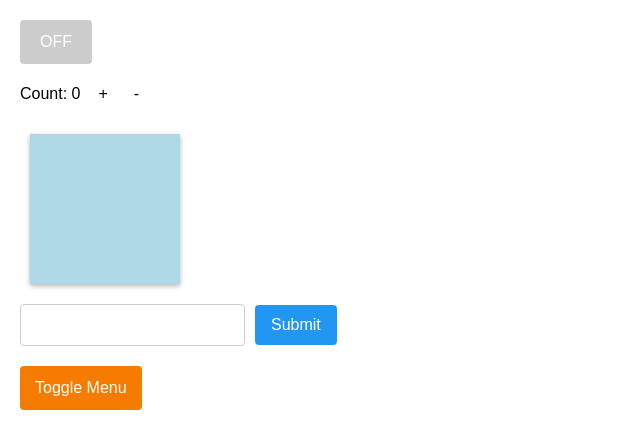
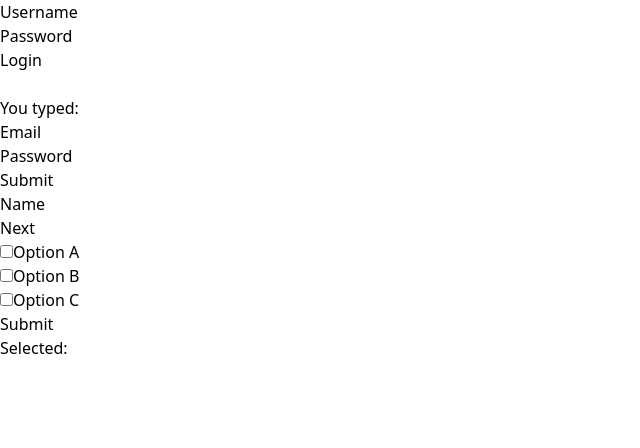
Before and after one commit to Bikaze/Assignement3, a React (Vite) app: page /driver in a window 1280 px wide. Shown: the top 448 px of the page, without its empty margins (0-640 px from the left). Built offline with nearby package versions, Linux system fonts and the light colour scheme.

Commit message:
Started working on the last part of the assignment

```diff
--- /dev/null
+++ b/src/AppSimpleForms.jsx
@@ -0,0 +1,20 @@
+import React from "react";
+import SimpleLoginForm from "./components/SimpleLoginForm";
+import SingleInputForm from "./components/SingleInputForm";
+import ValidatedForm from "./components/ValidatedForm";
+import MultiStepForm from "./components/MultiStepForm";
+import MultiCheckboxForm from "./components/MultiCheckboxForm";
+
+const AppSimpleForms = () => {
+  return (
+    <div>
+      <SimpleLoginForm />
+      <SingleInputForm />
+      <ValidatedForm />
+      <MultiStepForm />
+      <MultiCheckboxForm />
+    </div>
+  );
+};
+
+export default AppSimpleForms;
--- /dev/null
+++ b/src/components/MultiCheckboxForm.jsx
@@ -0,0 +1,40 @@
+import React, { useState } from 'react'
+
+const MultiCheckboxForm = () => {
+  const options = ['Option A', 'Option B', 'Option C']
+  const [selected, setSelected] = useState([])
+
+  const toggleOption = (option) => {
+    if (selected.includes(option)) {
+      setSelected(selected.filter(o => o !== option))
+    } else {
+      setSelected([...selected, option])
+    }
+  }
+
+  const handleSubmit = (e) => {
+    e.preventDefault()
+    console.log('Selected:', selected)
+  }
+
+  return (
+    <form onSubmit={handleSubmit}>
+      {options.map(option => (
+        <div key={option}>
+          <label>
+            <input
+              type="checkbox"
+              checked={selected.includes(option)}
+              onChange={() => toggleOption(option)}
+            />
+            {option}
+          </label>
+        </div>
+      ))}
+      <button type="submit">Submit</button>
+      <p>Selected: {selected.join(', ')}</p>
+    </form>
+  )
+}
+
+export default MultiCheckboxForm
--- /dev/null
+++ b/src/components/MultiStepForm.jsx
@@ -0,0 +1,66 @@
+import React, { useState } from "react";
+
+const MultiStepForm = () => {
+  const [step, setStep] = useState(1);
+  const [formData, setFormData] = useState({
+    name: "",
+    address: "",
+    payment: "",
+  });
+
+  const handleNext = () => setStep((s) => s + 1);
+  const handlePrev = () => setStep((s) => s - 1);
+  const handleChange = (e) =>
+    setFormData({ ...formData, [e.target.name]: e.target.value });
+
+  const handleSubmit = (e) => {
+    e.preventDefault();
+    console.log(formData);
+  };
+
+  return (
+    <form onSubmit={handleSubmit}>
+      {step === 1 && (
+        <div>
+          <label>Name</label>
+          <input name="name" value={formData.name} onChange={handleChange} />
+        </div>
+      )}
+      {step === 2 && (
+        <div>
+          <label>Address</label>
+          <input
+            name="address"
+            value={formData.address}
+            onChange={handleChange}
+          />
+        </div>
+      )}
+      {step === 3 && (
+        <div>
+          <label>Payment Details</label>
+          <input
+            name="payment"
+            value={formData.payment}
+            onChange={handleChange}
+          />
+        </div>
+      )}
+      <div>
+        {step > 1 && (
+          <button type="button" onClick={handlePrev}>
+            Back
+          </button>
+        )}
+        {step < 3 && (
+          <button type="button" onClick={handleNext}>
+            Next
+          </button>
+        )}
+        {step === 3 && <button type="submit">Submit</button>}
+      </div>
+    </form>
+  );
+};
+
+export default MultiStepForm;
--- /dev/null
+++ b/src/components/SimpleLoginForm.jsx
@@ -0,0 +1,37 @@
+import React, { useState } from "react";
+
+const SimpleLoginForm = () => {
+  const [username, setUsername] = useState("");
+  const [password, setPassword] = useState("");
+
+  const handleSubmit = (e) => {
+    e.preventDefault();
+    console.log("Username:", username, "Password:", password);
+    setUsername("");
+    setPassword("");
+  };
+
+  return (
+    <form onSubmit={handleSubmit}>
+      <div>
+        <label>Username</label>
+        <input
+          type="text"
+          value={username}
+          onChange={(e) => setUsername(e.target.value)}
+        />
+      </div>
+      <div>
+        <label>Password</label>
+        <input
+          type="password"
+          value={password}
+          onChange={(e) => setPassword(e.target.value)}
+        />
+      </div>
+      <button type="submit">Login</button>
+    </form>
+  );
+};
+
+export default SimpleLoginForm;
--- /dev/null
+++ b/src/components/SingleInputForm.jsx
@@ -0,0 +1,18 @@
+import React, { useState } from "react";
+
+const SingleInputForm = () => {
+  const [text, setText] = useState("");
+
+  return (
+    <div>
+      <input
+        type="text"
+        value={text}
+        onChange={(e) => setText(e.target.value)}
+      />
+      <p>You typed: {text}</p>
+    </div>
+  );
+};
+
+export default SingleInputForm;
--- /dev/null
+++ b/src/components/ValidatedForm.jsx
@@ -0,0 +1,42 @@
+import React, { useState } from "react";
+
+const ValidatedForm = () => {
+  const [email, setEmail] = useState("");
+  const [password, setPassword] = useState("");
+  const [error, setError] = useState("");
+
+  const handleSubmit = (e) => {
+    e.preventDefault();
+    if (!email.includes("@") || password.length < 6) {
+      setError("Invalid email or password too short");
+      return;
+    }
+    setError("");
+    console.log("Email:", email, "Password:", password);
+  };
+
+  return (
+    <form onSubmit={handleSubmit}>
+      <div>
+        <label>Email</label>
+        <input
+          type="text"
+          value={email}
+          onChange={(e) => setEmail(e.target.value)}
+        />
+      </div>
+      <div>
+        <label>Password</label>
+        <input
+          type="password"
+          value={password}
+          onChange={(e) => setPassword(e.target.value)}
+        />
+      </div>
+      {error && <p style={{ color: "red" }}>{error}</p>}
+      <button type="submit">Submit</button>
+    </form>
+  );
+};
+
+export default ValidatedForm;
--- a/src/main.jsx
+++ b/src/main.jsx
@@ -1,18 +1,20 @@
-import { StrictMode } from 'react'
-import { createRoot } from 'react-dom/client'
-import './index.css'
+import { StrictMode } from "react";
+import { createRoot } from "react-dom/client";
+import "./index.css";
 // import App from './App.jsx'
 // import AppForms from './AppForms.jsx'
 // import AppComponents from './AppComponents.jsx'
-import AppEvents from './AppEvents.jsx'
+// import AppEvents from './AppEvents.jsx'
+import AppSimpleForms from "./AppSimpleForms.jsx";
 // import AppRouting from './AppRouting.jsx'
 
-createRoot(document.getElementById('root')).render(
+createRoot(document.getElementById("root")).render(
   <StrictMode>
     {/* <App/> */}
     {/* <AppForms /> */}
     {/* <AppComponents /> */}
-    <AppEvents />
+    {/* <AppEvents /> */}
+    <AppSimpleForms />
     {/* <AppRouting /> */}
-  </StrictMode>,
-)
+  </StrictMode>
+);
```
